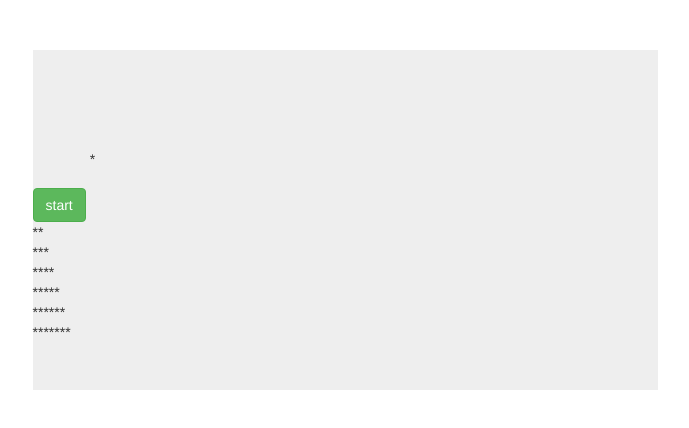
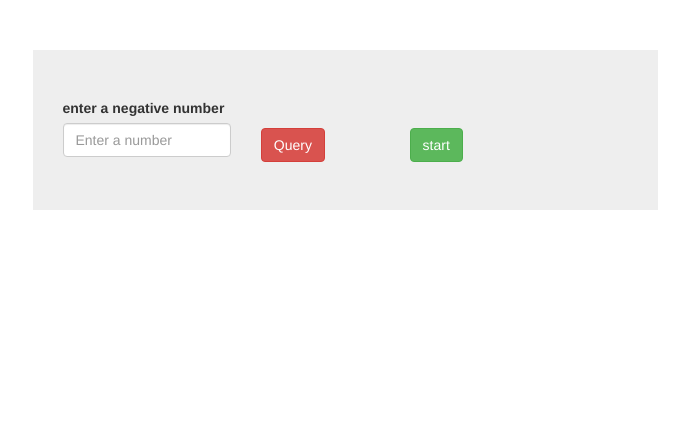
Before and after one commit to monayenifer319/taller_javaScript, a website: page public_html/p55/index.html in a window 1280 px wide. Shown: the whole page, without its empty margins (295-984 px from the left). Drawn offline with nearby package versions, Linux system fonts and the light colour scheme.

Commit message:
finalizacion del puntto 55

```diff
--- a/public_html/p42/css/style.css
+++ b/public_html/p42/css/style.css
@@ -1,5 +1,6 @@
 .jumbotron {
   margin-top: 90px;
+  width: 100%;
 }
 #ele, #Multi, #Div, #Ele, #divi, #Sum, #Subtra, #Mod{
   margin-bottom: 20px;
--- a/public_html/p54/css/style.css
+++ b/public_html/p54/css/style.css
@@ -4,6 +4,6 @@
 #Form{
   margin: 30px;
 }
-#rate, #salary, #buttonR, btn-succes{
-  margin-bottom: 20px;
+#margin, .btn-success, .btn-danger, #answer{
+  margin-top: 20px;
 }
--- a/public_html/p55/css/style.css
+++ b/public_html/p55/css/style.css
@@ -1,6 +1,7 @@
 .jumbotron{
   margin-top: 50px;
+  width: 100%;
 }
-.btn-success{
-  margin-top: 90px;
+.btn-danger, .btn-success{
+  margin-top: 30px;
 }
--- a/public_html/p55/index.html
+++ b/public_html/p55/index.html
@@ -10,16 +10,22 @@
   <body>
     <div class="row">
       <div class="col-lg-6 col-lg-offset-3">
-        <div id="ate" class="jumbotron ">
-          <!--<div class="col-xs-4">-->
-
-          <a href="../index.html" class="btn btn-success">start</a>
+        <div class=" container jumbotron " id="answe">
+          <div class="col-xs-4">
+            <label>enter a negative number</label>
+            <input  id="N" type="number" class="form-control" placeholder="Enter a number">
+          </div>
+          <div class="col-xs-3">
+            <button class="btn btn-danger" id="query" >Query</button>
+          </div>
+          <div class="col-xs-4">
+            <a href="../index.html" class="btn btn-success">start</a>
+          </div>
         </div>
       </div>
     </div>
-    <p id="aste" ></p>
     <script src="../node_modules/jquery/dist/jquery.min.js" type="text/javascript"></script>
     <script src="../node_modules/bootstrap/js/modal.js" type="text/javascript"></script>
-    <script src="js/codigoP47.js"></script>
+    <script src="js/codigoP55.js"></script>
   </body>
 </html>
--- a/public_html/p55/js/codigoP47.js
+++ /dev/null
@@ -1,10 +0,0 @@
-$(() => {
-  var voidi = "";
-  var aste = "*";
-  var i = 0;
-  do {
-    voidi = voidi + aste;
-    $("#ate").append(voidi + '<br>');
-    i++;
-  } while (i < 7);
-});
--- /dev/null
+++ b/public_html/p55/js/codigoP55.js
@@ -0,0 +1,11 @@
+$(() => {
+  $("#query").click(() => {
+    var num = Number($("#N").val());
+    if (num < 0) {
+      positive = num * (-1);
+      $("#answe").html("The positive number is:  " + positive);
+    } else {
+      $("#answe").html("Please enter a number less than zero");
+    }
+  });
+});
```
Also changed, not shown: public_html/p42/index.html (+1 -1 lines), public_html/p45/index.html (+1 -5 lines), public_html/p54/index.html (+1 -1 lines).
